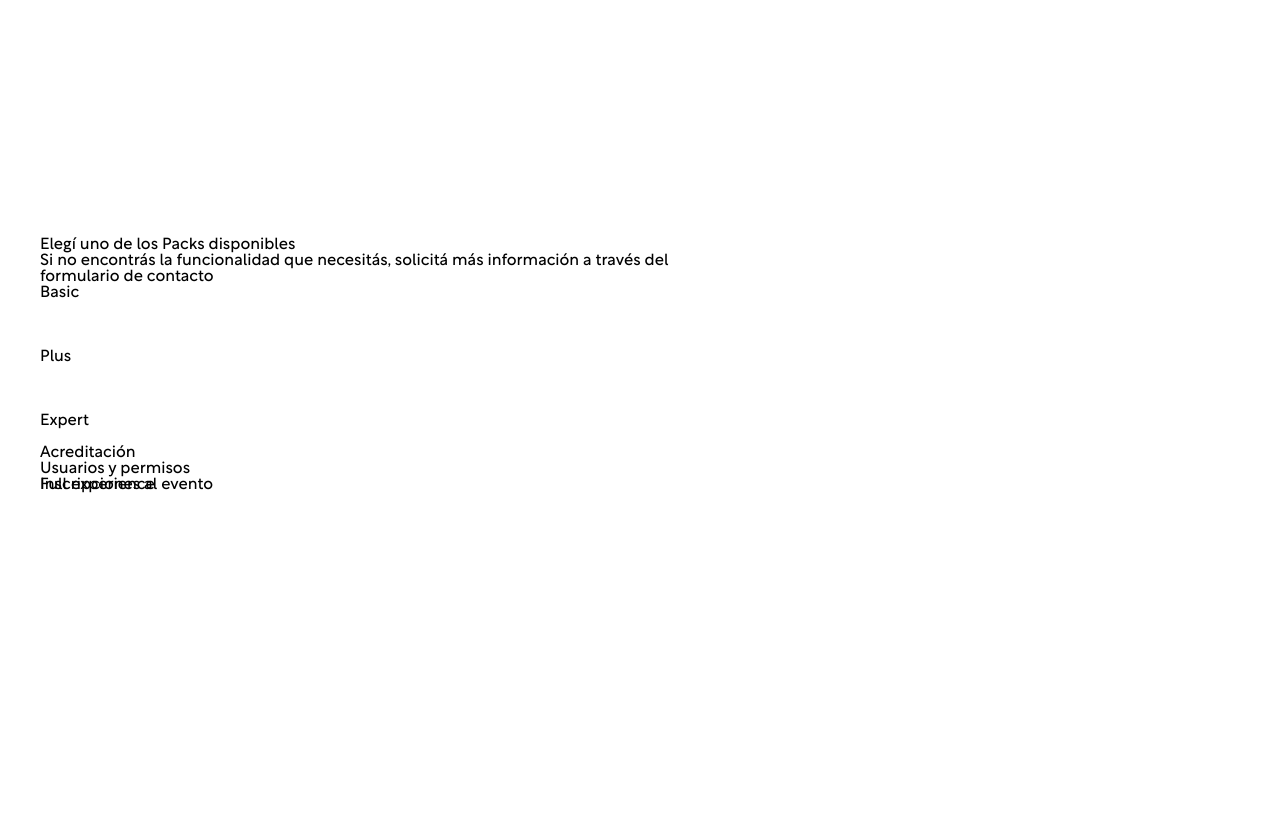
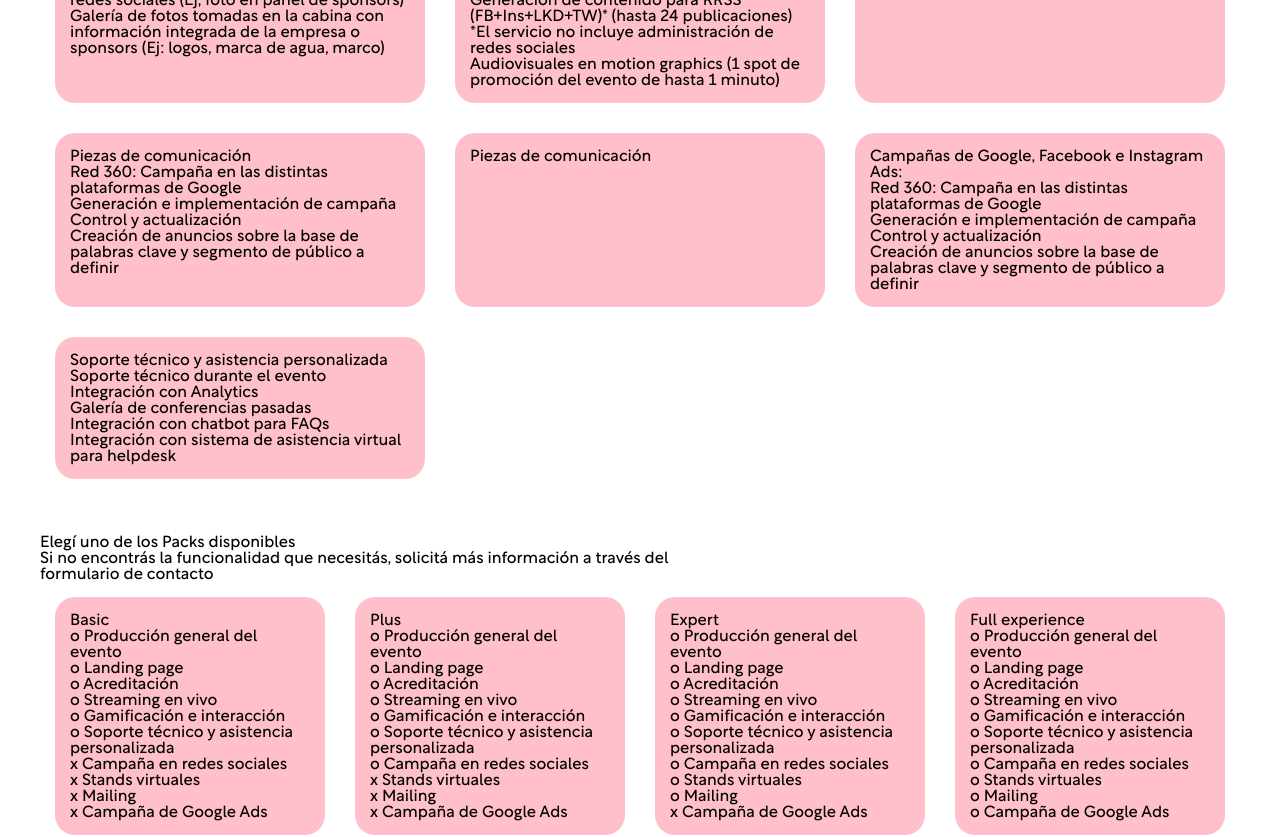
Before and after one commit to nayracoop/e-ver-landing, a React (Create React App) app: page /home in a window 1280 px wide. Shown: the part 2200-3037 px from the top of the page. Built offline with nearby package versions, Linux system fonts and the light colour scheme.

Commit message:
[WIP] general components and content structure

```diff
--- a/src/assets/content/content.json
+++ b/src/assets/content/content.json
@@ -139,187 +139,187 @@
                 }
             ]
         },
-        "packages": {
+        "plans": {
             "title": "Elegí uno de los Packs disponibles",
             "text": "Si no encontrás la funcionalidad que necesitás, solicitá más información a través del formulario de contacto",
-            "packagesList": [
+            "plansList": [
                 {
                     "name": "Basic",
                     "servicesList": [
                         {
                             "name": "Producción general del evento",
-                            "included": "True"
+                            "included": true
                         },
                         {
                             "name": "Landing page ",
-                            "included": "True"
+                            "included": true
                         },
                         {
                             "name": "Acreditación ",
-                            "included": "True"
+                            "included": true
                         },
                         {
                             "name": "Streaming en vivo ",
-                            "included": "True"
+                            "included": true
                         },
                         {
                             "name": "Gamificación e interacción ",
-                            "included": "True"
+                            "included": true
                         },
                         {
                             "name": "Soporte técnico y asistencia personalizada",
-                            "included": "True"
+                            "included": true
                         },
                         {
                             "name": "Campaña en redes sociales ",
-                            "included": "False"
+                            "included": false
                         },
                         {
                             "name": "Stands virtuales ",
-                            "included": "False"
+                            "included": false
                         },
                         {
                             "name": "Mailing",
-                            "included": "False"
+                            "included": false
                         },
                         {
                             "name": "Campaña de Google Ads ",
-                            "included": "False"
+                            "included": false
                         }
                     ]
                 },
                 {
                     "name": "Plus",
-                    "services": [
+                    "servicesList": [
                         {
                             "name": "Producción general del evento",
-                            "included": "True"
+                            "included": true
                         },
                         {
                             "name": "Landing page ",
-                            "included": "True"
+                            "included": true
                         },
                         {
                             "name": "Acreditación ",
-                            "included": "True"
+                            "included": true
                         },
                         {
                             "name": "Streaming en vivo ",
-                            "included": "True"
+                            "included": true
                         },
                         {
                             "name": "Gamificación e interacción ",
-                            "included": "True"
+                            "included": true
                         },
                         {
                             "name": "Soporte técnico y asistencia personalizada",
-                            "included": "True"
+                            "included": true
                         },
                         {
                             "name": "Campaña en redes sociales ",
-                            "included": "True"
+                            "included": true
                         },
                         {
                             "name": "Stands virtuales ",
-                            "included": "False"
+                            "included": false
                         },
                         {
                             "name": "Mailing",
-                            "included": "False"
+                            "included": false
                         },
                         {
                             "name": "Campaña de Google Ads ",
-                            "included": "False"
+                            "included": false
                         }
                     ]
                 },
                 {
                     "name": "Expert",
-                    "services": [
+                    "servicesList": [
                         {
                             "name": "Producción general del evento",
-                            "included": "True"
+                            "included": true
                         },
                         {
                             "name": "Landing page ",
-                            "included": "True"
+                            "included": true
                         },
                         {
                             "name": "Acreditación ",
-                            "included": "True"
+                            "included": true
                         },
                         {
                             "name": "Streaming en vivo ",
-                            "included": "True"
+                            "included": true
                         },
                         {
                             "name": "Gamificación e interacción ",
-                            "included": "True"
+                            "included": true
                         },
                         {
                             "name": "Soporte técnico y asistencia personalizada",
-                            "included": "True"
+                            "included": true
                         },
                         {
                             "name": "Campaña en redes sociales ",
-                            "included": "True"
+                            "included": true
                         },
                         {
                             "name": "Stands virtuales ",
-                            "included": "True"
+                            "included": true
                         },
                         {
                             "name": "Mailing",
-                            "included": "True"
+                            "included": true
                         },
                         {
                             "name": "Campaña de Google Ads ",
-                            "included": "False"
+                            "included": false
                         }
                     ]
                 },
                 {
                     "name": "Full experience",
-                    "services": [
+                    "servicesList": [
                         {
                             "name": "Producción general del evento",
-                            "included": "True"
+                            "included": true
                         },
                         {
                             "name": "Landing page ",
-                            "included": "True"
+                            "included": true
                         },
                         {
                             "name": "Acreditación ",
-                            "included": "True"
+                            "included": true
                         },
                         {
                             "name": "Streaming en vivo ",
-                            "included": "True"
+                            "included": true
                         },
                         {
                             "name": "Gamificación e interacción ",
-                            "included": "True"
+                            "included": true
                         },
                         {
                             "name": "Soporte técnico y asistencia personalizada",
-                            "included": "True"
+                            "included": true
                         },
                         {
                             "name": "Campaña en redes sociales ",
-                            "included": "True"
+                            "included": true
                         },
                         {
                             "name": "Stands virtuales ",
-                            "included": "True"
+                            "included": true
                         },
                         {
                             "name": "Mailing",
-                            "included": "True"
+                            "included": true
                         },
                         {
                             "name": "Campaña de Google Ads ",
-                            "included": "True"
+                            "included": true
                         }
                     ]
                 }
--- a/src/components/layout/Wrapper.js
+++ b/src/components/layout/Wrapper.js
@@ -4,7 +4,7 @@ import styled from 'styled-components'
 export const Wrapper = styled.div`
     position: relative;
     width: 100%;
-    height: 100%;
+    height: auto;
     min-height: ${props => props.minHeight};
     background-color: ${(props) => props.background};
     max-width: ${props => props.maxWidth}
--- a/src/components/sections/Packages.js
+++ b/src/components/sections/Plans.js
@@ -2,18 +2,18 @@ import React from 'react'
 import Wrapper from '../layout/Wrapper'
 import SectionContainer from '../layout/SectionContainer'
 import SectionTexts from '../snippets/SectionTexts'
-import PackagesGrid from '../snippets/PackagesGrid'
+import PlansGrid from '../snippets/PlansGrid'
 
 
-const Packages = (props) => {
+const Plans = (props) => {
     return (
         <Wrapper minHeight="100vh">
             <SectionContainer>
                 <SectionTexts sectionTitle={props.sectionTitle} sectionText={props.sectionText} ></SectionTexts>
-                <PackagesGrid packagesList={props.packagesList}></PackagesGrid>
+                <PlansGrid plansList={props.plansList}></PlansGrid>
             </SectionContainer>
         </Wrapper>
     )
 }
 
-export default Packages
+export default Plans
--- a/src/components/snippets/PackageCard.js
+++ /dev/null
@@ -1,36 +0,0 @@
-import React from 'react'
-import styled from 'styled-components'
-import Wrapper from '../layout/Wrapper'
-import Image from '../snippets/Image'
-
-const Title = styled.h2`
-
-`
-
-const Description = styled.p`
-
-`
-
-const Item = styled.li`
-
-`
-
-const Icon = styled(Image)`
-
-`
-
-const PackageCard = (props) => {
-    return (
-        < Wrapper >
-            <Icon src="" ></Icon>
-            <Wrapper>
-                <Title>{props.name}</Title>
-                <ul>
-                    {console.log(props.list)}
-                </ul>
-            </Wrapper>
-        </Wrapper >
-    )
-}
-
-export default PackageCard
--- a/src/components/snippets/PackagesGrid.js
+++ /dev/null
@@ -1,25 +0,0 @@
-import React from 'react'
-import styled from 'styled-components'
-import PackageCard from '../snippets/PackageCard'
-
-const GridContainer = styled.div`
-
-`
-
-const PackagesGrid = (props) => {
-    return (
-        <GridContainer>
-            {props.packagesList.map((pack, key) => {
-                return (
-                    <PackageCard
-                        key={key}
-                        name={pack.name}
-                        list={pack.servicesList}
-                    ></PackageCard>
-                )
-            })}
-        </GridContainer>
-    )
-}
-
-export default PackagesGrid
--- /dev/null
+++ b/src/components/snippets/PlanCard.js
@@ -0,0 +1,45 @@
+import React from 'react'
+import styled from 'styled-components'
+import Wrapper from '../layout/Wrapper'
+import Image from './Image'
+
+const PlansWrapper = styled.li`
+    padding: 15px;
+    margin: 15px;
+    background-color: pink;
+    border-radius: 20px;
+`
+
+const Title = styled.h2`
+
+`
+
+const Item = styled.li`
+
+`
+
+const Icon = styled(Image)`
+
+`
+
+const PlanCard = (props) => {
+    return (
+        < PlansWrapper >
+            <Icon src="" ></Icon>
+            <Wrapper>
+                <Title>{props.name}</Title>
+                <ul>
+                    {
+                        props.list.map((service, key) => {
+                            console.log(service)
+                            return (
+                                <Item key={key}><span>{service.included ? "o" : "x"} </span>{service.name}</Item>
+                            )
+                        })}
+                </ul>
+            </Wrapper>
+        </PlansWrapper >
+    )
+}
+
+export default PlanCard
--- /dev/null
+++ b/src/components/snippets/PlansGrid.js
@@ -0,0 +1,28 @@
+import React from 'react'
+import styled from 'styled-components'
+import PlanCard from './PlanCard'
+
+const GridContainer = styled.ul`
+    display: grid;
+    grid-template-columns: 1fr 1fr 1fr 1fr;
+    grid-template-rows: auto;
+`
+
+const PlansGrid = (props) => {
+    return (
+        <GridContainer>
+            {props.plansList.map((plan, key) => {
+                console.log(plan.servicesList)
+                return (
+                    <PlanCard
+                        key={key}
+                        name={plan.name}
+                        list={plan.servicesList}
+                    ></PlanCard>
+                )
+            })}
+        </GridContainer>
+    )
+}
+
+export default PlansGrid
--- a/src/components/snippets/ServiceCard.js
+++ b/src/components/snippets/ServiceCard.js
@@ -2,6 +2,14 @@ import React from 'react'
 import styled from 'styled-components'
 import Wrapper from '../layout/Wrapper'
 import Image from '../snippets/Image'
+
+const ServicesWrapper = styled.li`
+    padding: 15px;
+    margin: 15px;
+    background-color: pink;
+    border-radius: 20px;
+`
+
 
 const Title = styled.h2`
 
@@ -21,7 +29,7 @@ const Icon = styled(Image)`
 
 const ServiceCard = (props) => {
     return (
-        <Wrapper>
+        <ServicesWrapper>
             <Icon src="" ></Icon>
             <Wrapper>
                 <Title>{props.name}</Title>
@@ -34,7 +42,7 @@ const ServiceCard = (props) => {
                     })}
                 </ul>
             </Wrapper>
-        </Wrapper>
+        </ServicesWrapper>
     )
 }
 
--- a/src/components/snippets/ServicesGrid.js
+++ b/src/components/snippets/ServicesGrid.js
@@ -2,8 +2,11 @@ import React from 'react'
 import styled from 'styled-components'
 import ServiceCard from '../snippets/ServiceCard'
 
-const GridContainer = styled.div`
-    font-size: 1em;
+const GridContainer = styled.ul`
+    display: grid;
+    grid-template-columns: 1fr 1fr 1fr;
+    grid-template-rows: auto;
+    background-colore: pink;
 `
 
 const ServicesGrid = (props) => {
--- a/src/components/templates/Home.js
+++ b/src/components/templates/Home.js
@@ -3,7 +3,7 @@ import Wrapper from '../layout/Wrapper'
 import Cover from '../sections/Cover'
 import About from '../sections/About'
 import Services from '../sections/Services'
-import Packages from '../sections/Packages'
+import Plans from '../sections/Plans'
 import Contact from '../sections/Contact'
 import Nav from '../sections/Navbar'
 import Footer from '../sections/Footer'
@@ -30,11 +30,11 @@ const Home = (props) => {
                 sectionText={content.sections.services.text}
                 services={content.sections.services.servicesList}>
             </Services>
-            <Packages
-                sectionTitle={content.sections.packages.title}
-                sectionText={content.sections.packages.text}
-                packagesList={content.sections.packages.packagesList}>
-            </Packages>
+            <Plans
+                sectionTitle={content.sections.plans.title}
+                sectionText={content.sections.plans.text}
+                plansList={content.sections.plans.plansList}>
+            </Plans>
             <Contact
                 sectionTitle={content.sections.contact.title}
                 sectionText={content.sections.contact.text}>
```
